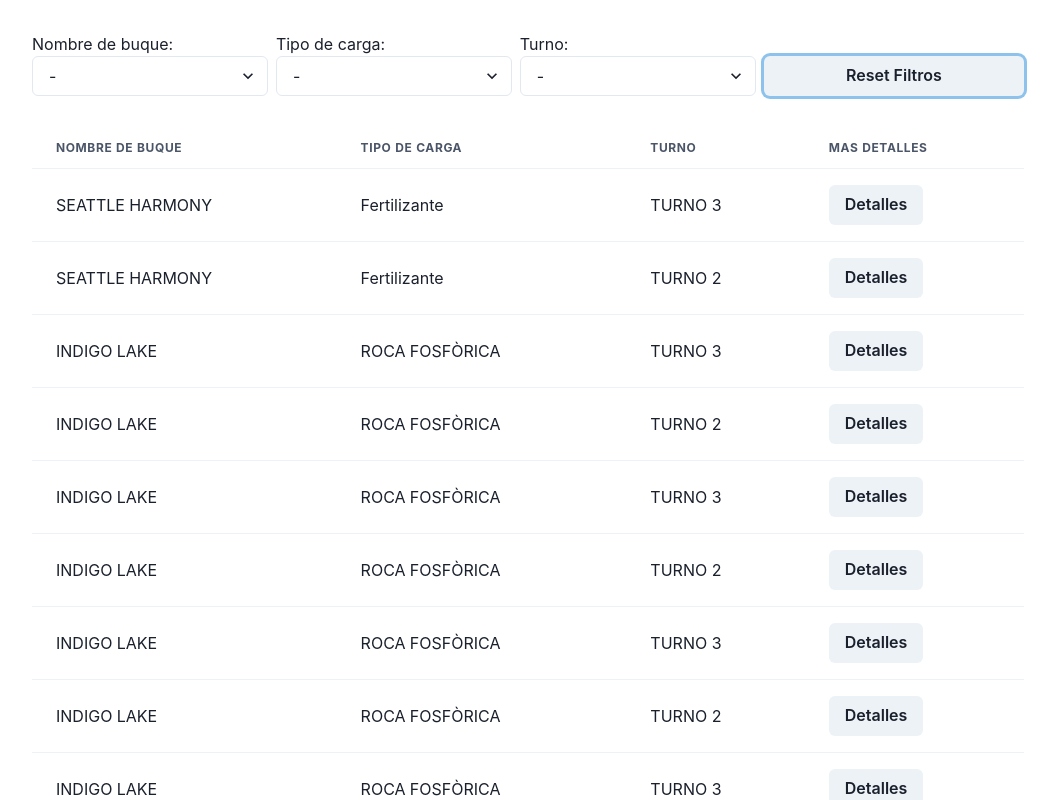
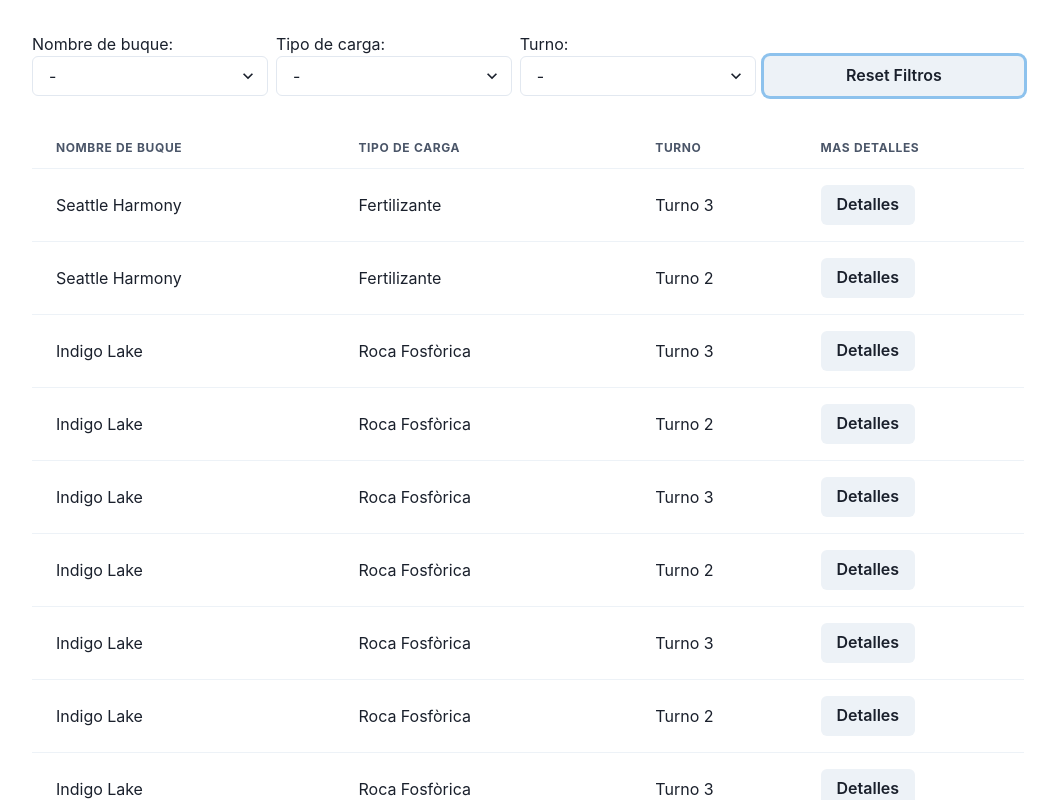
Before and after one commit to Octaviocossy/gestioner-soft-challenge, a React (Vite) app: page / in a window 1280 px wide. Both pictures are taken after a click on the button "Reset Filtros". Shown: the top 800 px of the page, without its empty margins (112-1170 px from the left). Built offline with nearby package versions, Linux system fonts and the light colour scheme.

Commit message:
Adds a text formatter function.

```diff
--- a/src/components/Table.jsx
+++ b/src/components/Table.jsx
@@ -13,7 +13,7 @@ import {
 import { useAppContext } from '../context';
 
 const Table = () => {
-  const { state } = useAppContext();
+  const { state, actions } = useAppContext();
 
   return (
     <Box>
@@ -33,9 +33,11 @@ const Table = () => {
                 return (
                   <>
                     <Tr>
-                      <Td>{task.Tarea.Nombre}</Td>
-                      <Td>{task.Tarea.TipoCargaDescripcion}</Td>
-                      <Td>{task.Descripcion}</Td>
+                      <Td>{actions.textFormatter(task.Tarea.Nombre)}</Td>
+                      <Td>
+                        {actions.textFormatter(task.Tarea.TipoCargaDescripcion)}
+                      </Td>
+                      <Td>{actions.textFormatter(task.Descripcion)}</Td>
                       <Td>
                         <Button>Detalles</Button>
                       </Td>
--- a/src/context.jsx
+++ b/src/context.jsx
@@ -15,7 +15,36 @@ export const Provider = ({ children }) => {
     turno: [],
   });
 
-  const formatTurnos = (tasks) => {
+  const textFormatter = (text) => {
+    const textArr = [];
+
+    for (let i = 0; i <= text.trim().length - 1; i++) {
+      textArr[i] = text.trim().toLowerCase()[i];
+    }
+
+    const formattedText = [];
+
+    for (let i = 0; i <= textArr.length - 1; i++) {
+      let letter = '';
+
+      if (textArr[i - 1] === ' ') {
+        letter = textArr[i].toUpperCase();
+        formattedText.splice(i, 1, letter);
+      } else {
+        if (i === 0) {
+          letter = textArr[i].toUpperCase();
+        } else {
+          letter = textArr[i];
+        }
+
+        formattedText[i] = letter;
+      }
+    }
+
+    return formattedText.join('');
+  };
+
+  const turnoFormatter = (tasks) => {
     const fixed = [];
 
     tasks.forEach((task) => {
@@ -37,9 +66,9 @@ export const Provider = ({ children }) => {
 
     if (datastatus) {
       tasks.map((task) => {
-        nombres.push(task.Tarea.Nombre.trim().toUpperCase());
-        tipoCarga.push(task.Tarea.TipoCargaDescripcion.trim().toUpperCase());
-        turno.push(task.Descripcion.trim().toUpperCase());
+        nombres.push(textFormatter(task.Tarea.Nombre));
+        tipoCarga.push(textFormatter(task.Tarea.TipoCargaDescripcion));
+        turno.push(textFormatter(task.Descripcion));
       });
       setTasksParameters({
         nombres: [...new Set(nombres)],
@@ -63,9 +92,9 @@ export const Provider = ({ children }) => {
 
   const getParametersOfTasks = (task) => {
     return [
-      task.Tarea.Nombre.trim().toUpperCase(),
-      task.Tarea.TipoCargaDescripcion.trim().toUpperCase(),
-    ].concat(task.Descripcion.trim().toUpperCase());
+      textFormatter(task.Tarea.Nombre),
+      textFormatter(task.Tarea.TipoCargaDescripcion),
+    ].concat(textFormatter(task.Descripcion));
   };
 
   const filterTasksByUserParams = (userParameters, allTasks) => {
@@ -79,7 +108,7 @@ export const Provider = ({ children }) => {
   const getData = async () => {
     const data = await api.getMock();
 
-    formatTurnos(data.TareaTurnoList);
+    turnoFormatter(data.TareaTurnoList);
     setDataStatus(true);
   };
 
@@ -96,6 +125,7 @@ export const Provider = ({ children }) => {
     getData,
     getTasksParameters,
     saveUserParameters,
+    textFormatter,
   };
 
   return (
```
